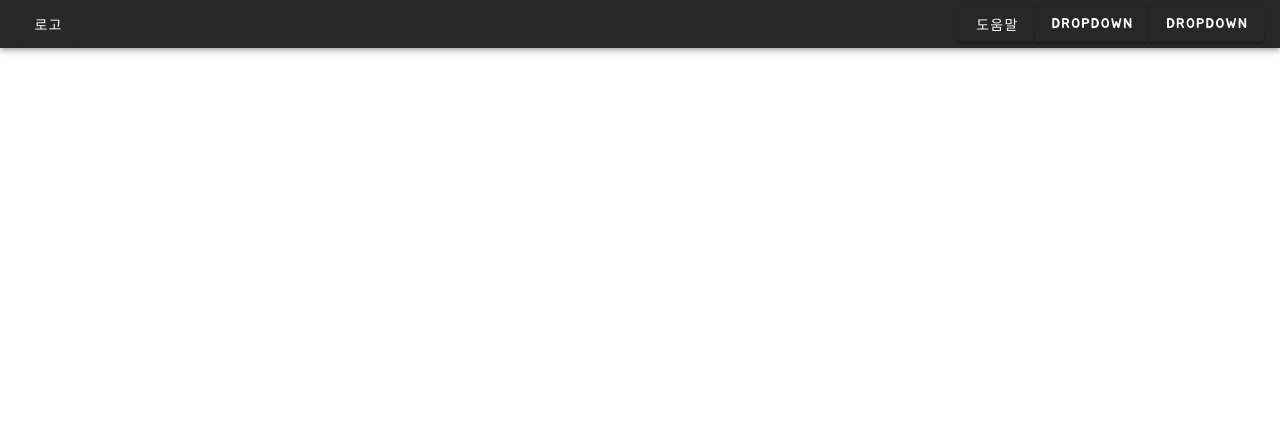
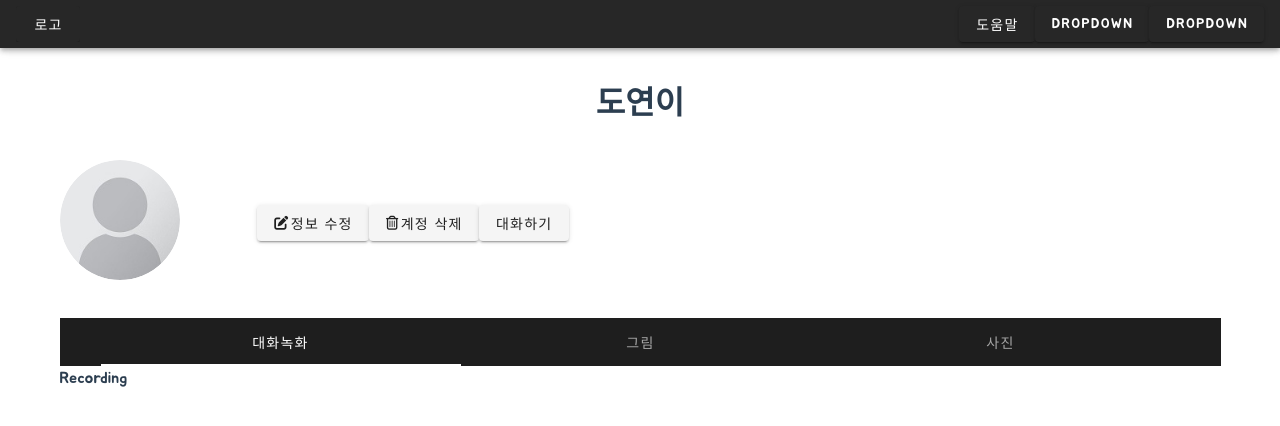
Before and after one commit to nem-sh/Inside-kids, a Vue app in the folder frontend/: page /1 in a window 1280 px wide. Shown: the top 426 px of the page. Built offline with nearby package versions, Linux system fonts and the light colour scheme.

Commit message:
[Feat] kids detail, resolves S03P22B106-80

```diff
--- a/frontend/public/index.html
+++ b/frontend/public/index.html
@@ -8,6 +8,9 @@
     <title><%= htmlWebpackPlugin.options.title %></title>
     <link rel="stylesheet" href="https://fonts.googleapis.com/css?family=Roboto:100,300,400,500,700,900">
     <link rel="stylesheet" href="https://cdn.jsdelivr.net/npm/@mdi/font@latest/css/materialdesignicons.min.css">
+    <!-- Font Awesome -->
+    <script src="https://kit.fontawesome.com/7fbacfd6ef.js" crossorigin="anonymous"></script>
+    <!-- Google Fonts -->
     <link href="https://fonts.googleapis.com/css2?family=Jua&display=swap" rel="stylesheet">
   </head>
   <body>
--- a/frontend/src/App.vue
+++ b/frontend/src/App.vue
@@ -61,12 +61,14 @@
         </v-menu>
       </div>
       </v-app-bar>
+      <router-view></router-view>
     </div>
   </v-app>
 </template>
 
 <script>
   export default {
+    name: 'App',
     data: () => ({
       items: [
         { title: 'Click Me' },
--- /dev/null
+++ b/frontend/src/components/parents/Drawing.vue
@@ -0,0 +1,13 @@
+<template>
+  <div>Drawing</div>
+</template>
+
+<script>
+export default {
+    name:"Drawing"
+}
+</script>
+
+<style>
+
+</style>
--- /dev/null
+++ b/frontend/src/components/parents/KidProfile.vue
@@ -0,0 +1,29 @@
+<template>
+  <div class="row my-5">
+    <div class="col-lg-2 col-md-3 col-4 box">
+      <v-avatar size="120px"><img src="@/assets/default_image.jpg" alt=""></v-avatar>
+    </div>
+    <div class="col-10 text-left my-auto">
+      <v-btn><i class="fas fa-edit"></i> 정보 수정</v-btn>
+      <v-btn><i class="far fa-trash-alt"></i> 계정 삭제</v-btn>
+      <v-btn>대화하기</v-btn>
+    </div>
+  </div>
+</template>
+
+<script>
+// import axios from 'axios'
+export default {
+  name: 'KidProfile'
+}
+</script>
+
+<style>
+  .box {
+    width: 150px;
+    height: 150px;
+    border-radius: 70%;
+    overflow: hidden;
+
+  }
+</style>
--- /dev/null
+++ b/frontend/src/components/parents/Photo.vue
@@ -0,0 +1,13 @@
+<template>
+  <div>Photo</div>
+</template>
+
+<script>
+export default {
+    name:"Photo"
+}
+</script>
+
+<style>
+
+</style>
--- /dev/null
+++ b/frontend/src/components/parents/Recording.vue
@@ -0,0 +1,13 @@
+<template>
+  <div>Recording</div>
+</template>
+
+<script>
+export default {
+    name:"Recording"
+}
+</script>
+
+<style>
+
+</style>
--- a/frontend/src/router/index.js
+++ b/frontend/src/router/index.js
@@ -1,9 +1,17 @@
 import Vue from 'vue'
 import VueRouter from 'vue-router'
+
+//도연
+import KidsDetailView from '@/views/parents/KidsDetailView'
 
 Vue.use(VueRouter)
 
 const routes = [
+  {
+    path: "/:kidId",
+    name: "KidsDetailView",
+    component: KidsDetailView,
+  },
 ]
 
 const router = new VueRouter({
--- a/frontend/src/views/Parents/KidsDetailView.vue
+++ b/frontend/src/views/Parents/KidsDetailView.vue
@@ -0,0 +1,51 @@
+<template>
+    <div class="container">
+        <div class="text-center justify-center">
+            <h1 class="font-weight-bold mt-5">도연이</h1>
+        </div>
+        <KidProfile/>
+        <v-tabs
+            fixed-tabs
+            dark
+        >
+            <v-tab>
+            대화녹화
+            </v-tab>
+            <v-tab>
+            그림
+            </v-tab>
+            <v-tab>
+            사진
+            </v-tab>
+            <v-tab-item>
+                <Recording/>
+            </v-tab-item>
+            <v-tab-item>
+                <Drawing/>
+            </v-tab-item>
+            <v-tab-item>
+                <Photo/>
+            </v-tab-item>
+        </v-tabs>
+    </div>
+</template>
+
+<script>
+import KidProfile from "@/components/parents/KidProfile.vue"
+import Recording from "@/components/parents/Recording.vue"
+import Photo from "@/components/parents/Photo.vue"
+import Drawing from "@/components/parents/Drawing.vue"
+
+  export default {
+    name:"kidsDetailView",
+    components: {
+        KidProfile,
+        Drawing,
+        Photo,
+        Recording
+    },
+  }
+</script>
+
+<style>
+</style>
```
Also changed, not shown: frontend/src/assets/default_image.jpg (added).
